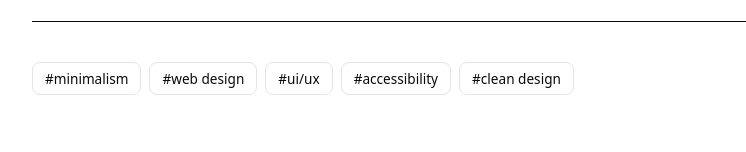
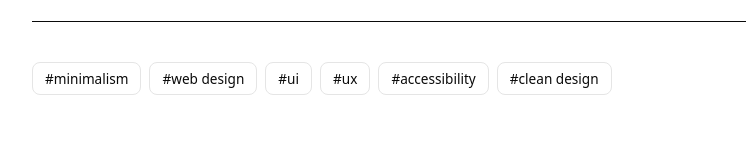
Before and after one commit to sidharthsangelia/sidharth-notebook, an Astro site: page /posts/post-7 in a window 1280 px wide. Shown: the part 4916-5068 px from the top of the page, without its empty margins (248-994 px from the left). Built offline with nearby package versions, Linux system fonts and the light colour scheme; Astro itself is replaced by a stand-in of ours.

Commit message:
removed tag ui/ux and did ui ux

```diff
--- a/src/pages/posts/post-7.md
+++ b/src/pages/posts/post-7.md
@@ -5,7 +5,7 @@ pubDate: 2025-08-07
 description: "A deep dive into minimalistic web design and how to implement it for clarity, elegance, and user-focused experiences."
 author: "Dev Insight"
 category: "design"
-tags: ["minimalism", "web design", "ui/ux", "accessibility", "clean design"]
+tags: ["minimalism", "web design", "ui", "ux", "accessibility", "clean design"]
 image:
   url: "https://images.unsplash.com/photo-1586527800536-abc2e9263152?w=600&auto=format&fit=crop&q=60&ixlib=rb-4.1.0&ixid=M3wxMjA3fDB8MHxzZWFyY2h8MTF8fG1pbmltYWxpc20lMjBpbiUyMHdlYiUyMGRlc2luZ3xlbnwwfHwwfHx8MA%3D%3D"
   alt: "Clean white desk with monitor and keyboard - representing minimal workspace"
```
